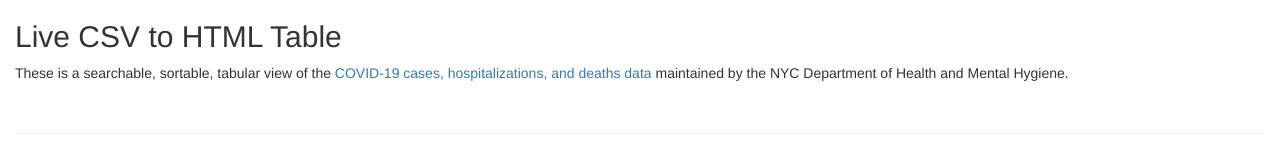
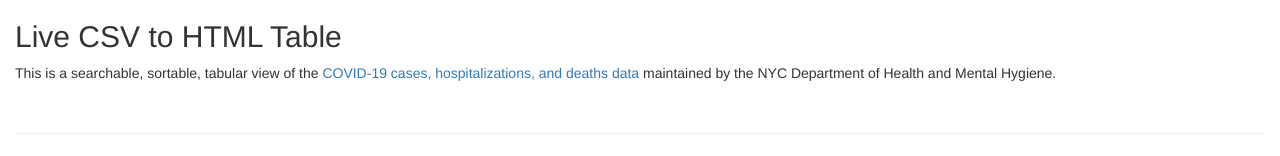
Before and after one commit to kerrygathers/live-csv-table, a plain HTML site: page index.html in a window 1280 px wide. Shown: the top 156 px of the page. Drawn offline with Linux system fonts and the light colour scheme; no server answers.

Commit message:
fix typo

```diff
--- a/index.html
+++ b/index.html
@@ -26,7 +26,7 @@
 
         <h2>Live CSV to HTML Table</h2>
 
-        <p>These is a searchable, sortable, tabular view of the <a href="https://github.com/nychealth/coronavirus-data/blob/master/case-hosp-death.csv" target="_blank">COVID-19 cases, hospitalizations, and deaths data</a> maintained by the NYC Department of Health and Mental Hygiene.</p>
+        <p>This is a searchable, sortable, tabular view of the <a href="https://github.com/nychealth/coronavirus-data/blob/master/case-hosp-death.csv" target="_blank">COVID-19 cases, hospitalizations, and deaths data</a> maintained by the NYC Department of Health and Mental Hygiene.</p>
 
         <div id='table-container'></div>
 
```
